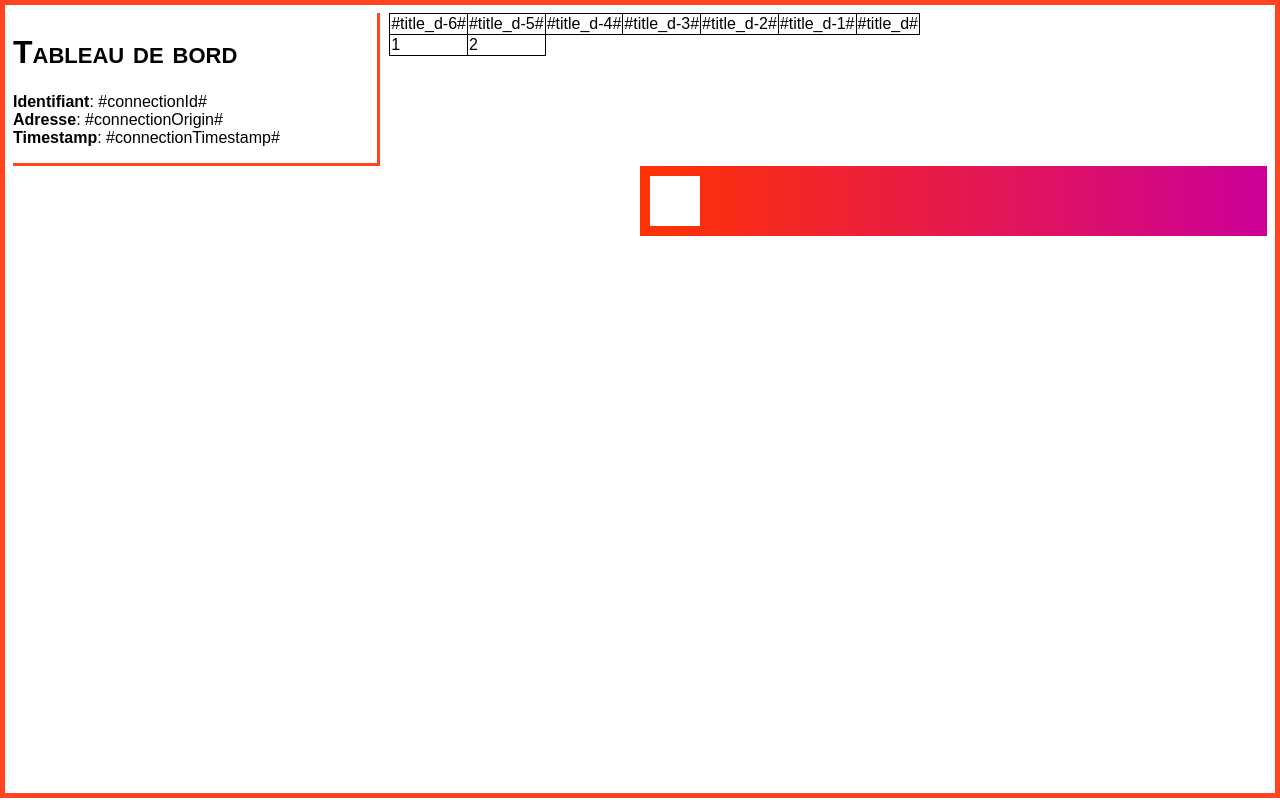
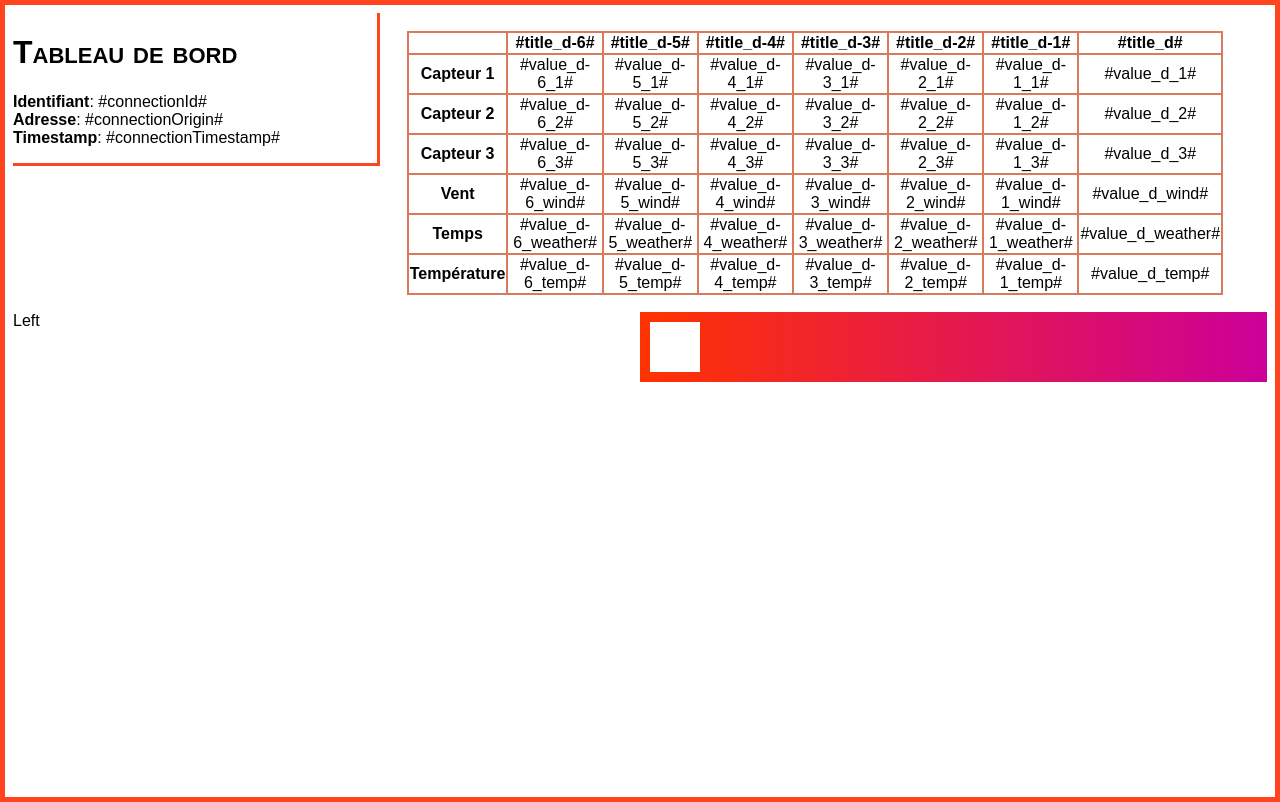
Before and after one commit to AirOne01/loriol, a website: page web/dashboard.html in a window 1280 px wide. Drawn offline with Linux system fonts and the light colour scheme.

Commit message:
😖 Updated dashboard

```diff
--- a/web/dashboard.css
+++ b/web/dashboard.css
@@ -1,9 +1,10 @@
 html {
     border: 5px solid #ff441f;
-    height: 98.5%;
+    height: 99%;
 }
 
 th, td {
-	border: 1px solid black;
+	border: 2px solid #d77a5d;
 	border-collapse: collapse;
+	text-align: center;
 }
--- a/web/dashboard.html
+++ b/web/dashboard.html
@@ -17,9 +17,10 @@
     	</div>
     	<div style="float: right; width: 70%">
     		<!--- Top right --->
-    		<table style="border-collapse: collapse;">
+    		<table style="border-collapse: collapse; width: 93%; height: 100%; margin: 2%">
     			<thead>
-    				<tr>
+    				<tr style="font-weight: bold">
+    					<td> </td>
     					<td>#title_d-6#</td>
     					<td>#title_d-5#</td>
     					<td>#title_d-4#</td>
@@ -31,8 +32,64 @@
     			</thead>
     			<tbody>
     				<tr>
-    					<td>1</td>
-    					<td>2</td>
+    					<td><b>Capteur 1</b></td>
+    					<td>#value_d-6_1#</td>
+    					<td>#value_d-5_1#</td>
+    					<td>#value_d-4_1#</td>
+    					<td>#value_d-3_1#</td>
+    					<td>#value_d-2_1#</td>
+    					<td>#value_d-1_1#</td>
+    					<td>#value_d_1#</td>
+    				</tr>
+    				<tr>
+    					<td><b>Capteur 2</b></td>
+    					<td>#value_d-6_2#</td>
+    					<td>#value_d-5_2#</td>
+    					<td>#value_d-4_2#</td>
+    					<td>#value_d-3_2#</td>
+    					<td>#value_d-2_2#</td>
+    					<td>#value_d-1_2#</td>
+    					<td>#value_d_2#</td>
+    				</tr>
+    				<tr>
+    					<td><b>Capteur 3</b></td>
+    					<td>#value_d-6_3#</td>
+    					<td>#value_d-5_3#</td>
+    					<td>#value_d-4_3#</td>
+    					<td>#value_d-3_3#</td>
+    					<td>#value_d-2_3#</td>
+    					<td>#value_d-1_3#</td>
+    					<td>#value_d_3#</td>
+    				</tr>
+    				<tr>
+    					<td><b>Vent</b></td>
+    					<td>#value_d-6_wind#</td>
+    					<td>#value_d-5_wind#</td>
+    					<td>#value_d-4_wind#</td>
+    					<td>#value_d-3_wind#</td>
+    					<td>#value_d-2_wind#</td>
+    					<td>#value_d-1_wind#</td>
+    					<td>#value_d_wind#</td>
+    				</tr>
+    				<tr>
+    					<td><b>Temps</b></td>
+    					<td>#value_d-6_weather#</td>
+    					<td>#value_d-5_weather#</td>
+    					<td>#value_d-4_weather#</td>
+    					<td>#value_d-3_weather#</td>
+    					<td>#value_d-2_weather#</td>
+    					<td>#value_d-1_weather#</td>
+    					<td>#value_d_weather#</td>
+    				</tr>
+    				<tr>
+    					<td><b>Température</b></td>
+    					<td>#value_d-6_temp#</td>
+    					<td>#value_d-5_temp#</td>
+    					<td>#value_d-4_temp#</td>
+    					<td>#value_d-3_temp#</td>
+    					<td>#value_d-2_temp#</td>
+    					<td>#value_d-1_temp#</td>
+    					<td>#value_d_temp#</td>
     				</tr>
     			</tbody>
     		</table>
@@ -41,6 +98,7 @@
     <div id="bottom_part">
     	<div style="float: left; width: 50%">
     		<!--- Bottom left --->
+    		Left
     	</div>
     	<div style="float: right; width: 50%; background: linear-gradient(to right, #ff3300 0%, #cc0099 100%)">
     		<!--- Bottom right --->
```
Also changed, not shown: index.js (+17 -12 lines), lib/form.js (added, +67 -0 lines), lib/init.js (+0 -7 lines), lib/callWeather.js.
